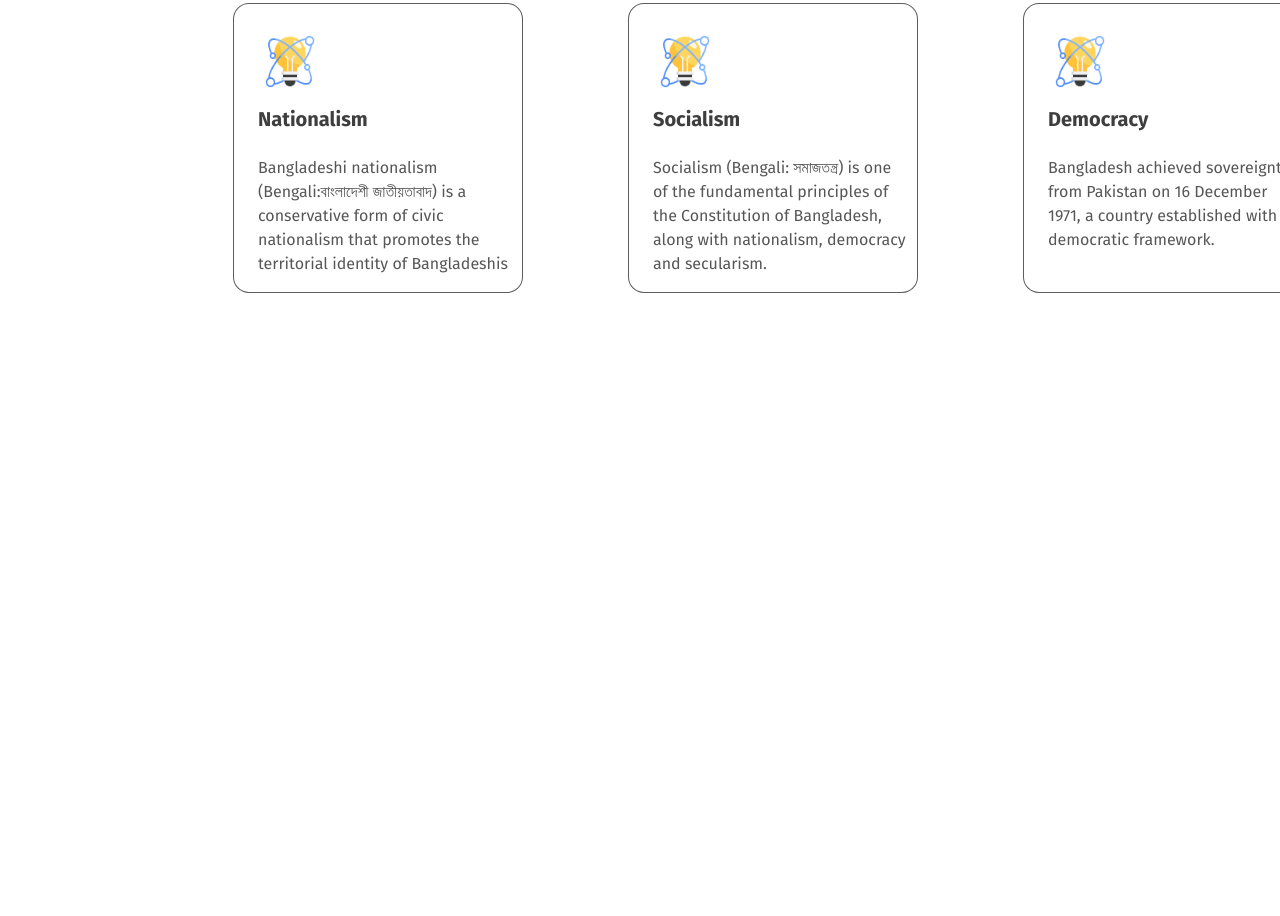
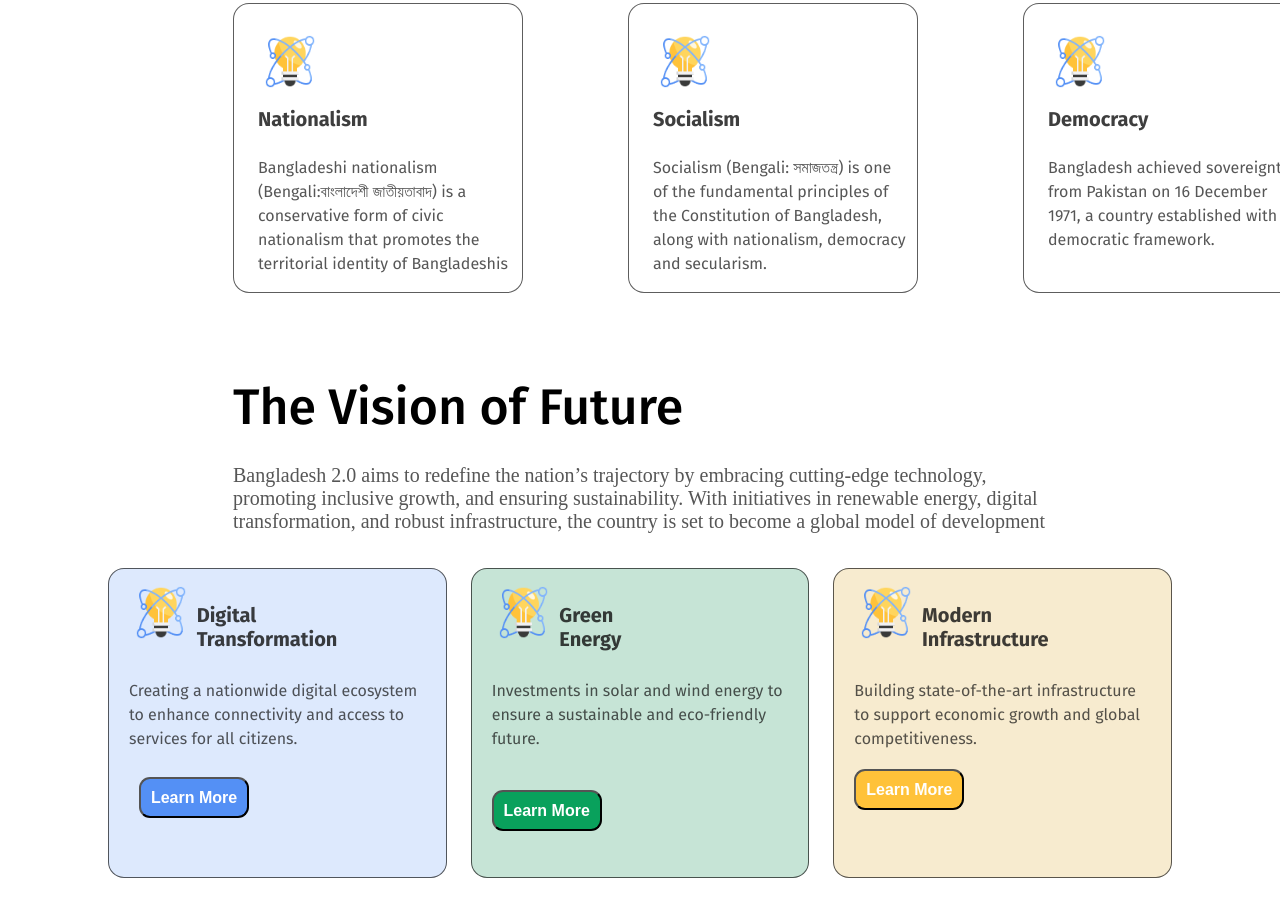
Before and after one commit to mosaddiktawsif/My-First-project, a plain HTML site: page index.html in a window 1280 px wide. Shown: the part 1138-2054 px from the top of the page. Before the commit the page ends 1531 px from the top, so only its background shows below. Drawn offline with Linux system fonts and the light colour scheme.

Commit message:
Vision of Future

```diff
--- a/Styles/style.css
+++ b/Styles/style.css
@@ -150,12 +150,12 @@ left: 13.34px;
     width: 100px;
     height: 25px;
 
-    display: flex;
+    display: inline-block;
     flex-direction: column;
     justify-content: flex-start;
     align-items: flex-start;
-    gap: 12;
-    padding: 0px;
+    gap: 30px;
+
 
 
     /* Inside Auto Layout */
@@ -171,7 +171,6 @@ left: 13.34px;
     font-weight: 700;
     line-height: 24px;
     letter-spacing: 0%;
-    text-align: left;
 }
 
 .pillar-one-desc {
@@ -455,3 +454,136 @@ left: 13.34px;
     letter-spacing: 0%;
     text-align: left;
 }
+
+ #vision .title
+{
+    font-size: 50px;
+    margin-left: 225px;
+    margin-top: 80px;
+    color: black;
+}
+.description
+{
+    margin-left: 225px;
+    margin-right: 225px;
+    color: rgba(14, 14, 14, 0.7);
+    font-weight: 400;
+    font-size: 20px;
+    letter-spacing: 0%;
+    text-align: left;
+}
+
+.vision-one
+{
+        display: flex;
+        justify-content:space-evenly;
+        height: 200;
+        gap: 24px;
+        margin: 35px 100px 115px 100px ;
+
+
+}
+
+.sub-vision-one
+{   box-sizing:border-box;
+    border: 1px solid rgba(0, 0, 0, 0.637);
+    border-radius: 16px;
+    background: rgba(84, 144, 245, 0.2);
+    width: 400px;
+    height: 310px;
+    flex-direction: column;
+    justify-content: space-between;
+    align-items: flex-start;
+    padding : 10px 20px;
+}
+.vision-one-desc
+{
+    display: flex;
+    flex-direction: column;
+    justify-content: flex-start;
+    align-items: flex-start;
+    gap: 12;
+    padding-top: 13px;
+
+    color: rgba(14, 14, 14, 0.7);
+
+    font-family: Fira Sans;
+    font-size: 16px;
+    font-weight: 400;
+    line-height: 24px;
+    letter-spacing: 0%;
+    text-align: left;
+}
+
+.btn-one
+{   height: 41px;
+    width: 110px;
+    border-radius: 11px;
+    background: rgb(84, 144, 245);
+    color: white;
+    font-size: 16px;
+    font-weight: 600;
+    line-height: 19px;
+    text-align: center;
+    margin: 10px;
+
+}
+
+.sub-vision-two
+{   box-sizing:border-box;
+    border: 1px solid rgba(0, 0, 0, 0.637);
+    border-radius: 16px;
+    box-sizing: border-box;
+    background: rgb(198, 228, 214);
+    width: 400px;
+    height: 310px;
+    flex-direction: column;
+    justify-content: space-between;
+    align-items: flex-start;
+    padding : 10px 20px;
+}
+
+
+.btn-two
+{
+    height: 41px;
+    width: 110px;
+    border-radius: 11px;
+    background: rgb(9, 161, 92);
+    color: white;
+    font-size: 16px;
+    font-weight: 600;
+    line-height: 19px;
+    letter-spacing: 0%;
+    text-align: center;
+    margin-top: 23px;
+}
+
+.sub-vision-three
+{   box-sizing:border-box;
+    border: 1px solid rgba(0, 0, 0, 0.637);
+    border-radius: 16px;
+    box-sizing: border-box;
+    background: rgb(247, 235, 207);
+    width: 400px;
+    height: 310px;
+    flex-direction: column;
+    justify-content: space-between;
+    align-items: flex-start;
+    padding : 10px 20px;
+}
+
+.btn-three
+{
+    height: 41px;
+    width: 110px;
+    border-radius: 11px;
+    background: rgb(255, 194, 57);
+    color: white;
+    font-size: 16px;
+    font-weight: 600;
+    line-height: 19px;
+    letter-spacing: 0%;
+    text-align: center;
+    margin-top: 2px;
+}
--- a/index.html
+++ b/index.html
@@ -62,9 +62,35 @@
                 </div>
             </div>
         </section>
+        <section id="vision">
+            <h2 class="title">The Vision of Future</h2>
+            <p class="description">Bangladesh 2.0 aims to redefine the nation’s trajectory by embracing cutting-edge technology, promoting inclusive growth, and ensuring sustainability. With initiatives in renewable energy, digital transformation, and robust infrastructure, the country is set to become a global model of development</p>
+            <div class="vision-one">
+                <div class="sub-vision-one">
+                    <img class="nation" src="./assets/card-icon.png" alt="Digital Transformation">
+                    <h3 class="national">Digital Transformation</h3>
+                    <p class="vision-one-desc">Creating a nationwide digital ecosystem to enhance connectivity and access to services for all citizens.</p>
+                    <button class="btn-one">Learn More</button>
+                </div>
+                <div class="sub-vision-two">
+                    <img class="nation" src="./assets/card-icon.png" alt="Green Energy">
+                    <h3 class="national">Green Energy</h3>
+                    <p class="vision-one-desc">Investments in solar and wind energy to ensure a sustainable and eco-friendly future.</p>
+                    <button class="btn-two">Learn More</button>
+                </div>
+                <div class="sub-vision-three">
+                    <img class="nation" src="./assets/card-icon.png" alt="Modern Infrastructure">
+                    <h3 class="national">Modern Infrastructure</h3>
+                    <p class="vision-one-desc">Building state-of-the-art infrastructure to support economic growth and global competitiveness.</p>
+                    <button class="btn-three">Learn More</button>
+                </div>
+            </div>
+
+        </section>
         <section>
 
         </section>
+
 
     </main>
 </body>
```
